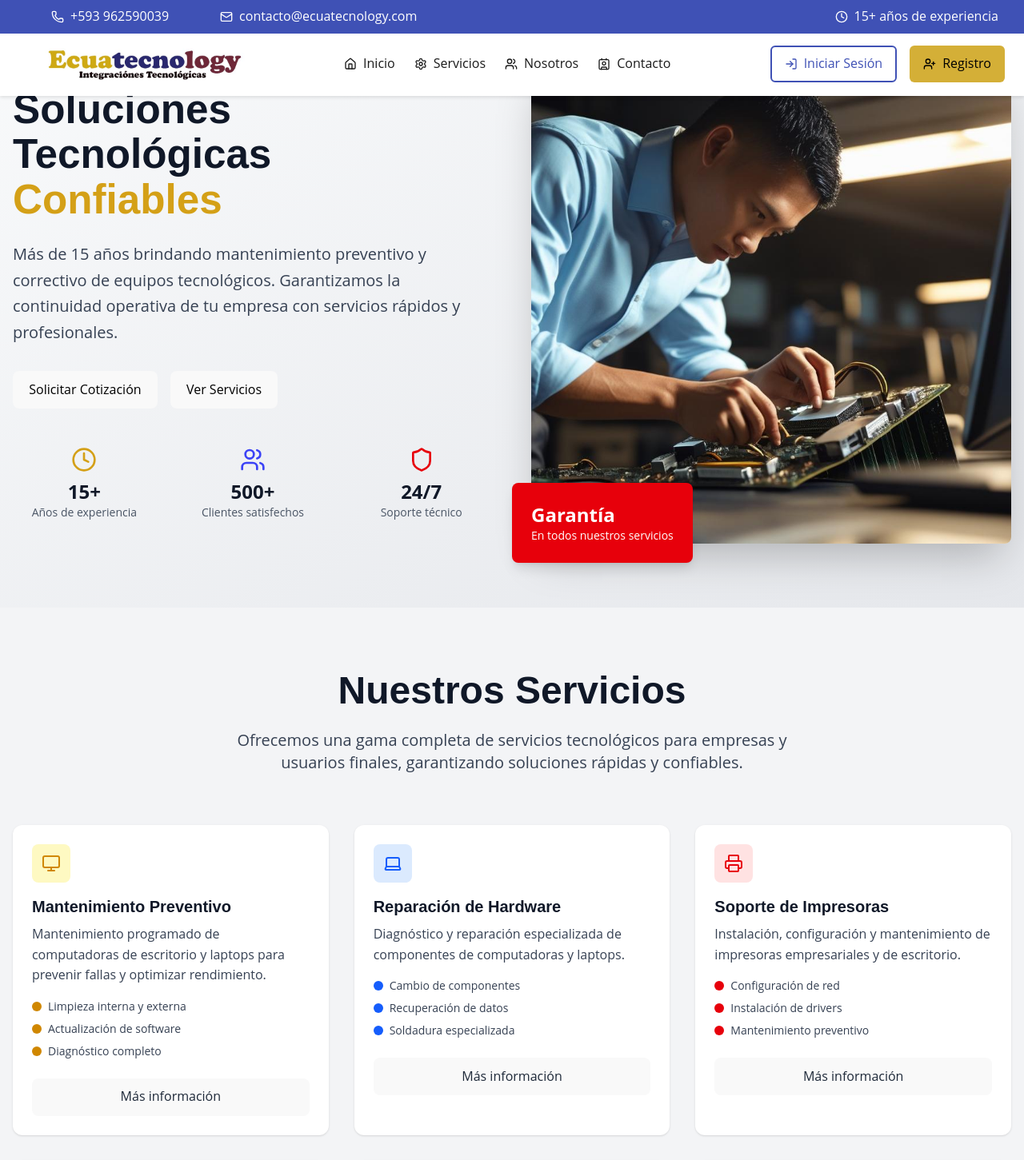
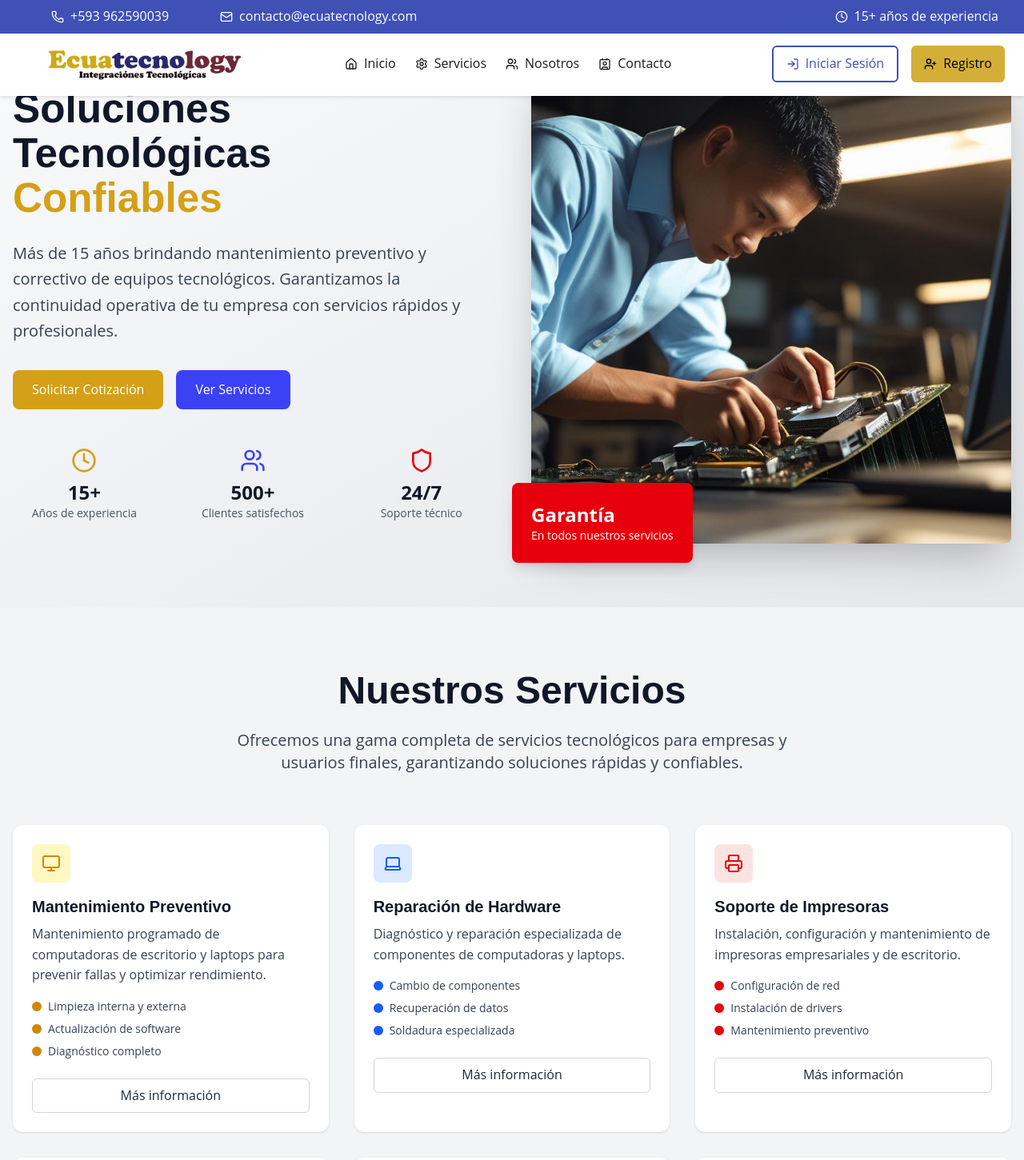
Before and after one commit to Mateo-Sudo-24/Proyecto_Ecuatechnology, a React (Vite) app in the folder frontend/client/: page / in a window 1280 px wide. Shown: the top 1451 px of the page at 80% size. Built offline with nearby package versions, Linux system fonts and the light colour scheme.

Commit message:
configuracion_front

```diff
--- a/frontend/client/src/components/Home.jsx
+++ b/frontend/client/src/components/Home.jsx
@@ -23,10 +23,10 @@ function Home() {
             </p>
 
             <div className="flex flex-col sm:flex-row gap-4 mb-12">
-              <button className="#D4AF37 text-black hover:bg-yellow-600 py-3 px-6 rounded-lg font-medium transition-colors">
+              <button className="bg-[#d4a017] text-white hover:bg-yellow-600 py-3 px-6 rounded-lg font-medium transition-colors">
                 Solicitar Cotización
               </button>
-              <button className="bg-blue-500 text-black hover:bg-blue-600 py-3 px-6 rounded-lg font-medium transition-colors">
+              <button className="bg-[#3b42f6] text-white hover:bg-blue-700 py-3 px-6 rounded-lg font-medium transition-colors">
                 Ver Servicios
               </button>
             </div>
--- a/frontend/client/src/components/Servicios.jsx
+++ b/frontend/client/src/components/Servicios.jsx
@@ -109,7 +109,7 @@ function ServicesSection() {
                   ))}
                 </ul>
 
-                <button className="w-full border border-gray-300 dark:border-gray-600 rounded-md py-2 text-gray-800 dark:text-gray-200 hover:bg-gray-200 dark:hover:bg-gray-700 transition-colors">
+                <button className="w-full border border-gray-300 dark:border-gray-600 rounded-md py-2 text-gray-800 dark:text-gray-200 hover:bg-red-400 dark:hover:bg-gray-700 transition-colors">
                   Más información
                 </button>
               </div>
@@ -119,7 +119,7 @@ function ServicesSection() {
 
         {/* Botón principal */}
         <div className="text-center mt-12">
-          <button className="px-6 py-3 rounded-lg bg-yellow-600 text-white hover:bg-yellow-500 transition-colors">
+          <button className="px-6 py-3 rounded-lg bg-[#D4AF37] text-white hover:bg-[#D4AF37]/90 transition-colors">
             Ver todos los servicios
           </button>
         </div>
--- a/frontend/client/src/index.css
+++ b/frontend/client/src/index.css
@@ -1,7 +1,6 @@
 @import "tailwindcss";
 @import './styles/global.css';
 @import "tw-animate-css";
-
 
 :root {
   font-family: system-ui, Avenir, Helvetica, Arial, sans-serif;
@@ -23,6 +22,7 @@ a {
   color: #646cff;
   text-decoration: inherit;
 }
+
 a:hover {
   color: #535bf2;
 }
@@ -40,24 +40,8 @@ h1 {
   line-height: 1.1;
 }
 
-button {
-  border-radius: 8px;
-  border: 1px solid transparent;
-  padding: 0.6em 1.2em;
-  font-size: 1em;
-  font-weight: 500;
-  font-family: inherit;
-  background-color: #1a1a1a;
-  cursor: pointer;
-  transition: border-color 0.25s;
-}
-button:hover {
-  border-color: #646cff;
-}
-button:focus,
-button:focus-visible {
-  outline: 4px auto -webkit-focus-ring-color;
-}
+
+
 
 @media (prefers-color-scheme: light) {
   :root {
@@ -67,7 +51,4 @@ button:focus-visible {
   a:hover {
     color: #747bff;
   }
-  button {
-    background-color: #f9f9f9;
-  }
 }
--- a/frontend/client/src/styles/global.css
+++ b/frontend/client/src/styles/global.css
@@ -23,7 +23,7 @@
    --peach-light: #FFF5E6;
    /* Durazno claro para contenedores */
 
-   --foreground: 51 51 51;
+
    --card: 250 245 240;
    --card-foreground: 51 51 51;
    --popover: 255 255 255;
```
